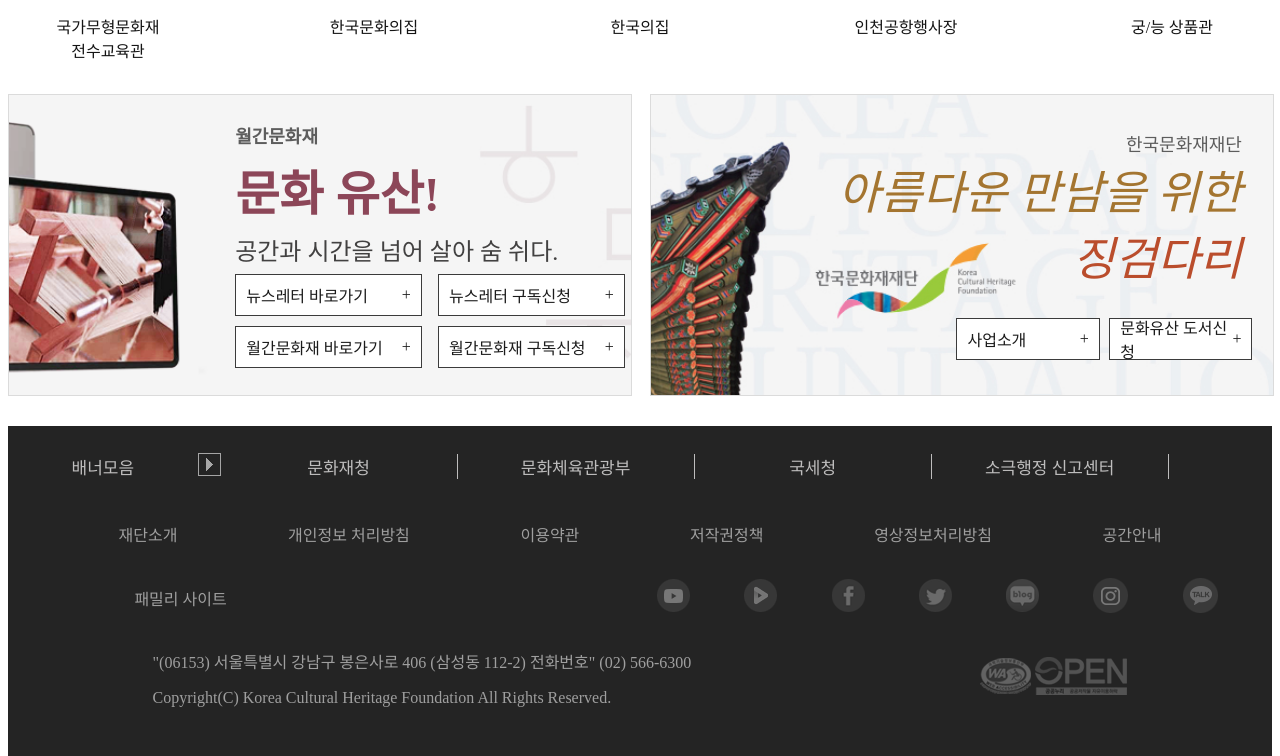
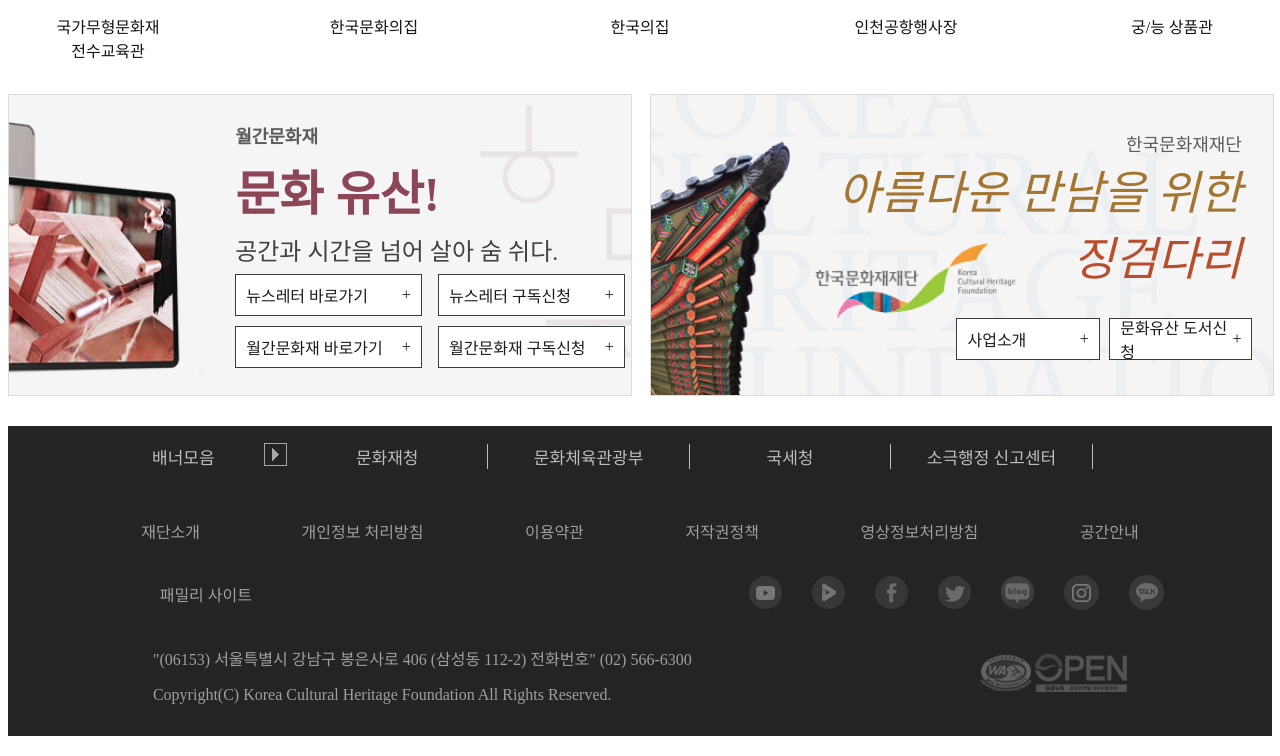
Before and after one commit to Eclipse-K/Clone, a plain HTML site: page 1_clone/index.html in a window 1280 px wide. Shown: the part 2484-3240 px from the top of the page. Drawn offline with Linux system fonts and the light colour scheme.

Commit message:
Edit Footer

```diff
--- a/1_clone/index.html
+++ b/1_clone/index.html
@@ -483,7 +483,7 @@
     </section>
 
     <!-- banner -->
-    <section>
+    <section class="banner">
       <div class="banner-container">
         <div class="banner-title">
           <div>배너모음</div>
--- a/1_clone/styles.css
+++ b/1_clone/styles.css
@@ -717,14 +717,23 @@ header {
 }
 
 /* banner */
+.banner {
+  position: relative;
+  background-color: #242424;
+  display: flex;
+  justify-content: center;
+  align-items: center;
+  width: 100%;
+  height: 60px;
+}
+
 .banner-container {
   position: relative;
   display: flex;
   justify-content: flex-start;
   align-items: center;
   background-color: #242424;
-  width: 100%;
-  height: 80px;
+  width: 85%;
 }
 
 .banner-title {
@@ -768,14 +777,19 @@ header {
 /* footer */
 .footer {
   position: relative;
+  background-color: #242424;
+  display: flex;
+  justify-content: center;
+  align-items: center;
+  width: 100%;
+  height: 250px;
 }
 
 .footer-container {
   position: absolute;
   background-color: #242424;
   color: #9f9f9f;
-  width: 100%;
-  height: 250px;
+  width: 95%;
 }
 
 .footer-one-line {
@@ -803,22 +817,31 @@ header {
   display: flex;
   align-items: center;
   padding-left: 10%;
-  width: 70%;
+  width: 60%;
 }
 
 .footer-sns-line {
   display: flex;
-  justify-content: space-evenly;
+  justify-content: flex-start;
   align-items: center;
   list-style-type: none;
   padding: 0;
-  width: 100%;
+  width: 50%;
+}
+
+.footer-sns-line li {
+  margin-right: 30px;
 }
 
 .footer-three-line {
   display: flex;
   justify-content: space-around;
   align-items: center;
+  width: 100%;
+}
+
+.footer-adr {
+  width: 50%;
 }
 
 .footer-three-line a {
```
